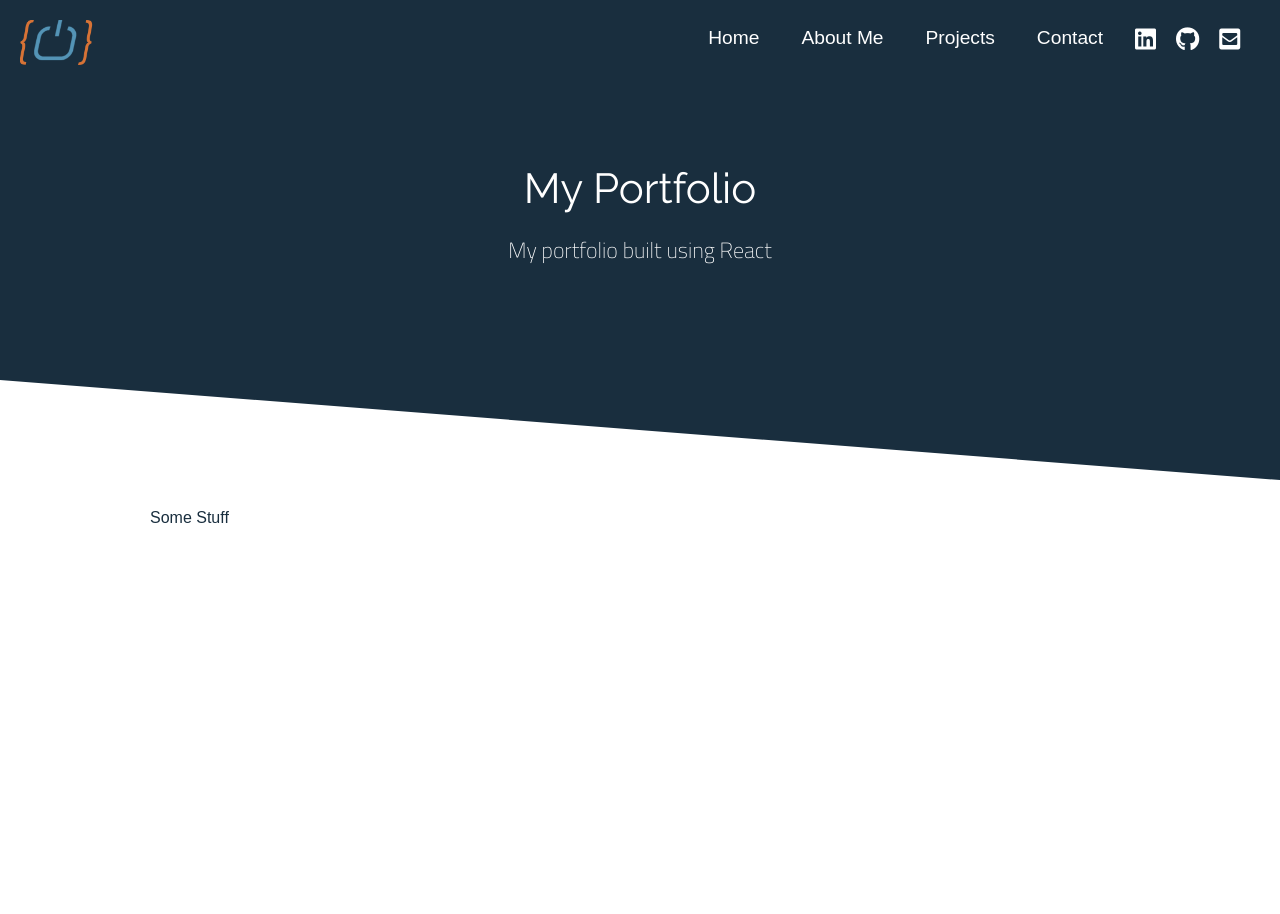
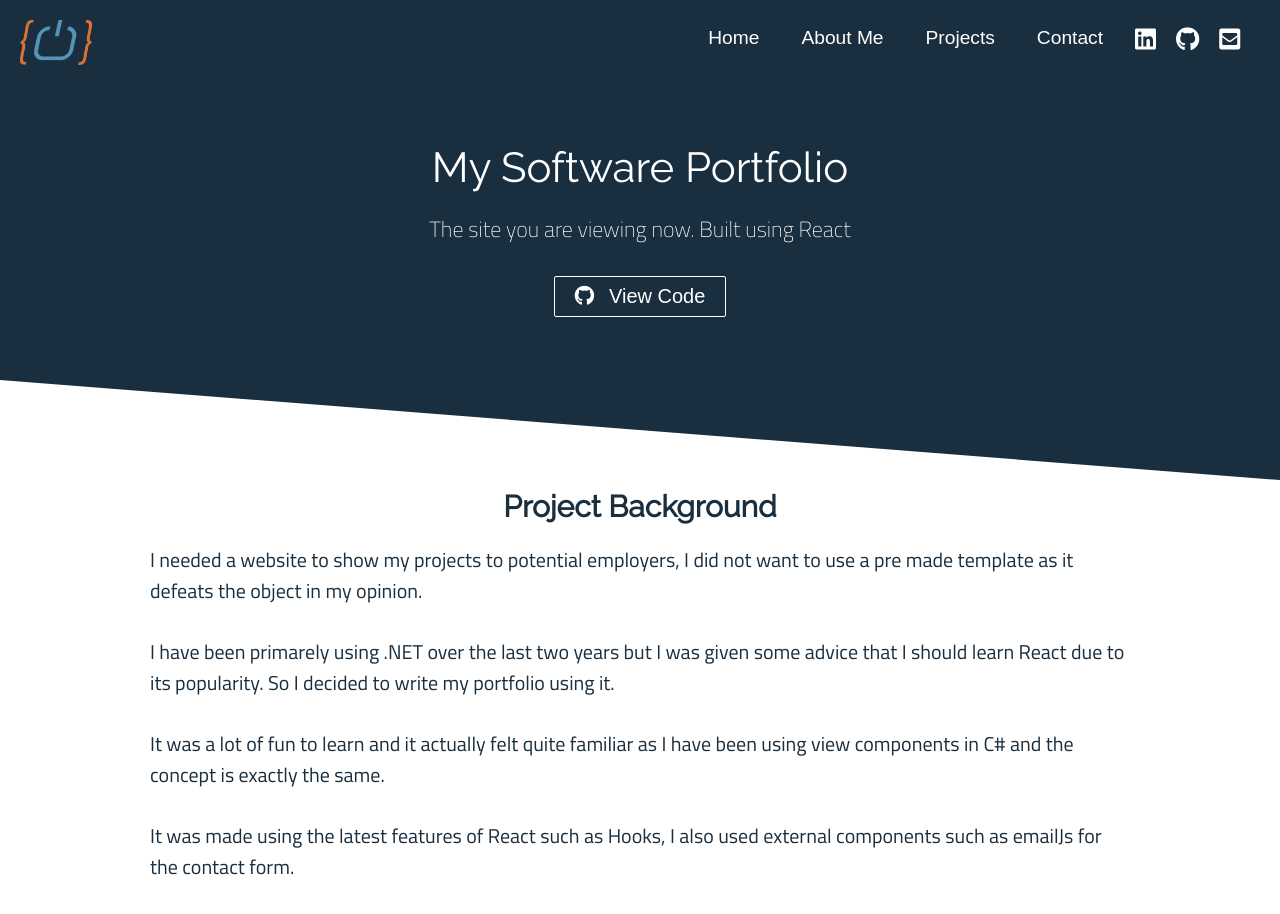
Before and after one commit to mikehulme6498/MyPortfolioV1, a React (Create React App) app: page /MyPortfolio in a window 1280 px wide. Shown: the top 914 px of the page. Before the commit the page ends 800 px from the top, so only its background shows below. Built offline with nearby package versions, Linux system fonts and the light colour scheme.

Commit message:
Lexlets and Portfolio page done

```diff
--- a/src/Components/Cards.js
+++ b/src/Components/Cards.js
@@ -28,7 +28,14 @@ function Cards(props) {
                         />
                     </ul>
                     <ul className="cards__items">
-
+                        <CardItem
+                        src={process.env.PUBLIC_URL + "/Images/lexletsoverview.png"}
+                        title="Business Management Software"
+                        label="Desktop App"
+                        desc="Complete management studio for my wifes business. Manages Sales, Inventory, Accounts &amp; Customers."
+                        path='/LexLetsManagement'
+                        techUsed="C# / SQL / Winforms"
+                        />
                         <CardItem
                         src={process.env.PUBLIC_URL + "/Images/PortfolioCover.png"}
                         title="My Portfolio"
@@ -45,14 +52,7 @@ function Cards(props) {
                         path='/SudokuSolver'
                         techUsed="Javascript"
                         />
-                       <CardItem
-                        src={process.env.PUBLIC_URL + "/Images/lexletsoverview.png"}
-                        title="Business Management Software"
-                        label="Desktop App"
-                        desc="Complete management studio for my wifes business. Manages Sales, Inventory, Accounts &amp; Customers."
-                        path='/LexLetsManagement'
-                        techUsed="C# / SQL / Winforms"
-                        />
+
                     </ul>
                 </div>
             </div>
--- a/src/Components/Footer.js
+++ b/src/Components/Footer.js
@@ -19,7 +19,9 @@ function Footer() {
          </div>
 
         </div> */}
-        <div className="madeby">Site created by Mike Hulme</div>
+        <div className="footer-container">
+            <div className="madeby">Site created by Mike Hulme</div>
+        </div>
         </>
         // <div className="footer-container">
         //     <section className="footer-subscription">
--- /dev/null
+++ b/src/Components/Projects/LexLets/IdeaText.js
@@ -0,0 +1,23 @@
+import React from 'react'
+
+function IdeaText() {
+    return (
+        <div>
+            <p>
+                The idea is to create an application that would store all the products with what materials and quantities
+                are used. That way when a product is sold it can consume the materials used meaning we can keep track of
+                the stock.
+            </p>
+            <p>
+                Also when a sale is entered into the system it will add it to income on the accounts including the fees
+                such as credit card / Paypal fees. A section to enter expenses would be needed.
+            </p>
+            <p>
+                When the yearly accounts are due I will be able to just click to see the last 12 months figures for a
+                speedy tax return.
+            </p>
+        </div>
+    )
+}
+
+export default IdeaText
--- /dev/null
+++ b/src/Components/Projects/LexLets/LexletsDemo.js
@@ -0,0 +1,12 @@
+import React from 'react'
+
+function LexletsDemo() {
+    return (
+            <div className="demo-video">
+                <div className="section-text"><p>Here is a demo of the software in use </p></div>
+                <iframe width="840" height="472" src="https://www.youtube.com/embed/MenOfgBFBYg" title="lexletsDemo" frameborder="0" allow="accelerometer; autoplay; clipboard-write; encrypted-media; gyroscope; picture-in-picture" allowFullScreen></iframe>
+            </div>
+    )
+}
+
+export default LexletsDemo
--- a/src/Components/Projects/LexLets/ProblemText.js
+++ b/src/Components/Projects/LexLets/ProblemText.js
@@ -3,7 +3,16 @@ import React from 'react'
 function ProblemText() {
     return (
         <div>
-
+            <p>
+            My wife runs an online jewellery store <a href="https://www.lexlets.co.uk" target="_blank"> lexlets.co.uk</a>
+            </p>
+            <p>
+                She has a wide variety of beads and charms that she uses to make the bracelets and keeping track of her
+                stock levels was difficult. Often she would sell a bracelet to find she has one the materials out of stock.
+            </p>
+            <p>
+                I also manage her accounts and doing so is very time-consuming and not the most enjoyable of tasks.
+            </p>
         </div>
     )
 }
--- /dev/null
+++ b/src/Components/Projects/MyPortfolio.js/ProblemText.js
@@ -0,0 +1,26 @@
+import React from 'react'
+
+function ProblemText() {
+    return (
+        <div>
+            <p>
+                I needed a website to show my projects to potential employers, I did not want to use a pre made template
+                as it defeats the object in my opinion.
+            </p>
+            <p>
+                I have been primarely using .NET over the last two years but I was given some advice that I should learn React due to its popularity. So I decided to write my portfolio
+                using it.
+            </p>
+            <p>
+                It was a lot of fun to learn and it actually felt quite familiar as I have been using view components in C# and the concept is exactly
+                the same.
+            </p>
+            <p>
+                It was made using the latest features of React such as Hooks, I also used external components such as emailJs for
+                the contact form.
+            </p>
+        </div>
+    )
+}
+
+export default ProblemText
--- a/src/Components/css/Footer.css
+++ b/src/Components/css/Footer.css
@@ -4,6 +4,7 @@
     background-color: var(--primero-darkblue);
     padding: 4rem 0 2rem 0;
     display: flex;
+    height: 100%;
     flex-direction: row;
     justify-content: center;
     align-items: center;
@@ -16,6 +17,7 @@
 .madeby{
     width: 100%;
     text-align: center;
+    align-self: flex-end;
 }
 
 .contact-title{
--- a/src/Components/pages/LexletsManagement.js
+++ b/src/Components/pages/LexletsManagement.js
@@ -4,6 +4,8 @@ import PageHeading from '../PageHeading'
 import PageBodySection from '../PageBodySection'
 import PageBodySectionWithImage from '../PageBodySectionWithImage'
 import ProblemText from '../Projects/LexLets/ProblemText'
+import IdeaText from '../Projects/LexLets/IdeaText'
+import LexletsDemo from '../Projects/LexLets/LexletsDemo'
 
 function LexletsManagement() {
 
@@ -18,27 +20,29 @@ function LexletsManagement() {
                 title="Jewellery Business Management System"
                 text="A program designed to manage all aspects of my wifes jewellery business"
                 button={<Button buttonStyle="btn--outline" icon="fab fa-youtube" onClick={gotoVideoSection}>Demo</Button>}
-                button2={<Button buttonStyle="btn--outline" icon="fab fa-github" onClick={() => window.open("https://github.com/mikehulme6498/CryptoPic", "_blank")}>View Code</Button>}
+                button2={<Button buttonStyle="btn--outline" icon="fab fa-github" onClick={() => window.open("https://github.com/mikehulme6498/Lexlets_Management", "_blank")}>View Code</Button>}
             />
              <PageBodySectionWithImage
                 title="The Problem"
                 text={<ProblemText />}
                 imagePosition="right"
-                image='/Images/cryptoSeed.png'
-                caption="Example of the random words given when creating a wallet"
+                image='/Images/lexletsLogo.png'
+                imageLink="https://www.lexlets.co.uk"
+                caption="Store logo"
                 shiftUpForLine={true}
             />
 
             <PageBodySection
                 title="The Idea"
-                text="Idea"
+                text={<IdeaText />}
                 centerText={true}
+                secondToLast={true}
             />
 
             <div ref={videoSection}>
             <PageBodySection
                 title="The Result"
-                text="Video"
+                text={<LexletsDemo />}
                 bgColour="darkblue"
                 shiftUpForLine={true}
                 centerText={true}
--- a/src/Components/pages/MyPortfolio.js
+++ b/src/Components/pages/MyPortfolio.js
@@ -1,19 +1,24 @@
 import React from 'react'
 import PageHeading from '../PageHeading'
 import PageBodySection from '../PageBodySection'
+import {Button} from '../Button'
+import ProblemText from '../Projects/MyPortfolio.js/ProblemText'
 
 function MyPortfolio() {
     return (
         <div>
-                 <PageHeading
-                title="My Portfolio"
-                text="My portfolio built using React"
+            <PageHeading
+                title="My Software Portfolio"
+                text="The site you are viewing now. Built using React"
+                button={<Button buttonStyle="btn--outline" icon="fab fa-github" onClick={() => window.open("https://github.com/mikehulme6498/MyPortfolioV1", "_blank")}>View Code</Button>}
             />
 
             <PageBodySection
+               title = "Project Background"
+               text={<ProblemText />}
+            />
 
-               text="Some Stuff"
-            />
+
         </div>
     )
 }
```
Also changed, not shown: src/Components/PageBodySectionWithImage.js (+7 -7 lines), public/Images/lexletsLogo.png (added).
